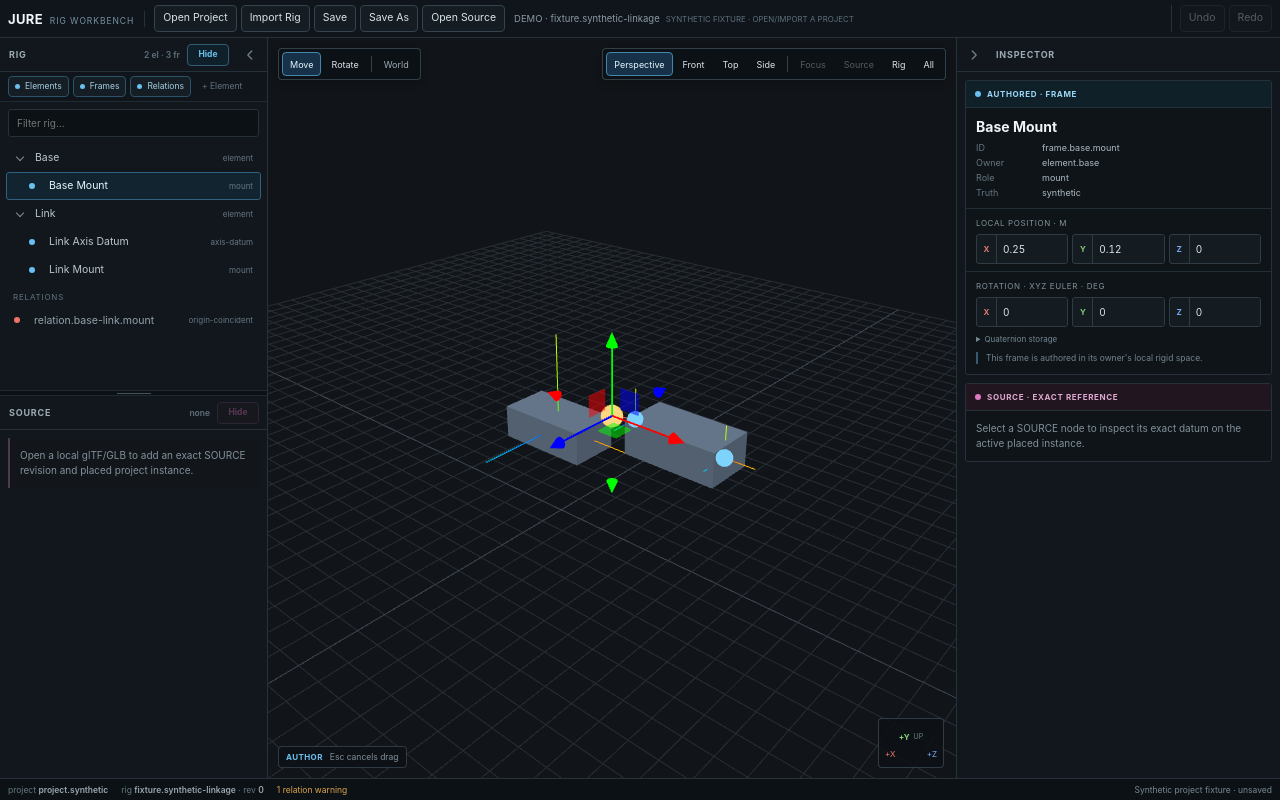
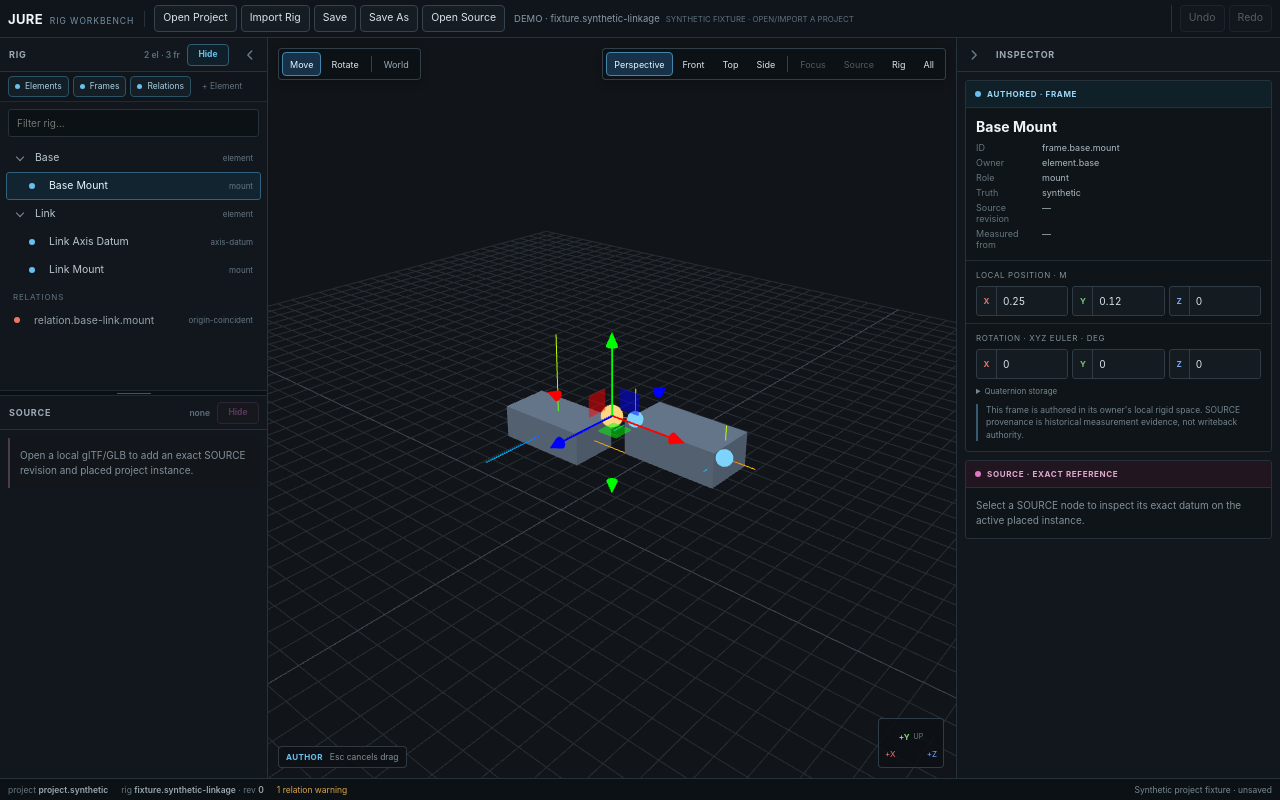
Before and after one commit to Jozzpoly/Jozz-Universal-Rig-Editor, a React (Vite) app: page / in a window 1280 px wide. Built offline with nearby package versions, Linux system fonts and the light colour scheme.

Commit message:
feat: expose authored frame SOURCE provenance in Inspector

```diff
--- a/src/app/workspace/InspectorPanel.tsx
+++ b/src/app/workspace/InspectorPanel.tsx
@@ -128,10 +128,12 @@ function AuthoredInspector({ selectedElement, selectedFrame, selectedPose, onCom
           <dt>Owner</dt><dd>{selectedFrame.ownerElementId ?? 'rig-root'}</dd>
           <dt>Role</dt><dd>{selectedFrame.role ?? '—'}</dd>
           <dt>Truth</dt><dd>{selectedFrame.provenance.kind}</dd>
+          <dt>Source revision</dt><dd>{selectedFrame.source?.sourceRevisionId ?? '—'}</dd>
+          <dt>Measured from</dt><dd>{selectedFrame.source?.locator ?? '—'}</dd>
         </dl>
         <PositionEditor target={target} pose={selectedPose} label="Local position · m" onCommit={onCommitPose} />
         <RotationEditor target={target} pose={selectedPose} onCommit={onCommitPose} />
-        <div className="context-footnote">This frame is authored in its owner's local rigid space.</div>
+        <div className="context-footnote">This frame is authored in its owner's local rigid space. SOURCE provenance is historical measurement evidence, not writeback authority.</div>
       </section>
     );
   }
```
